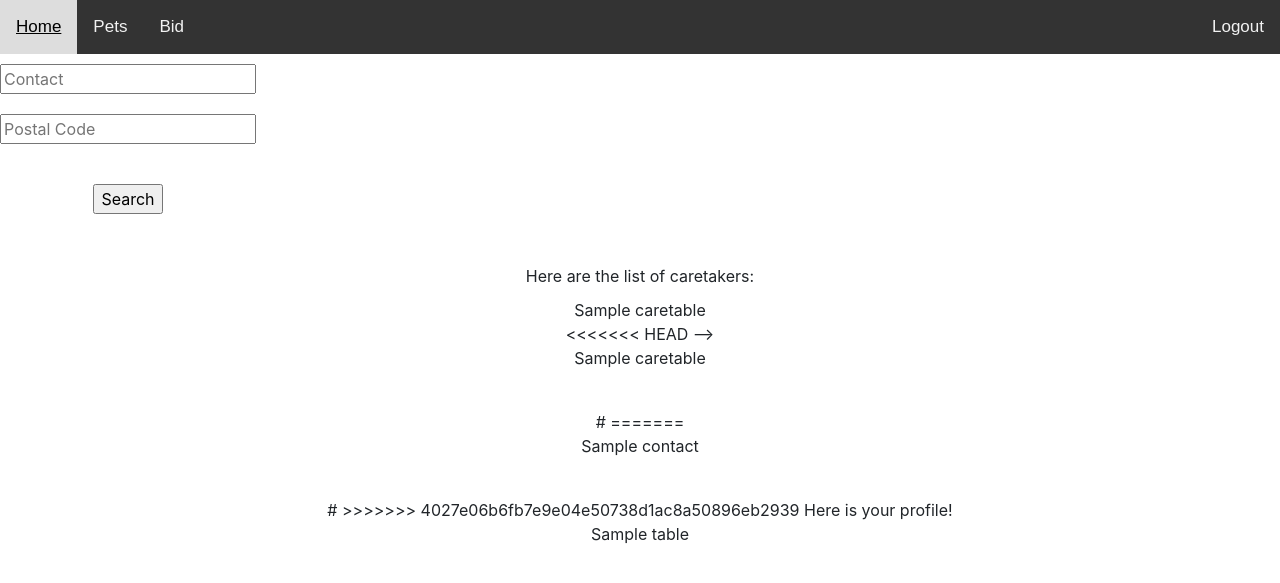
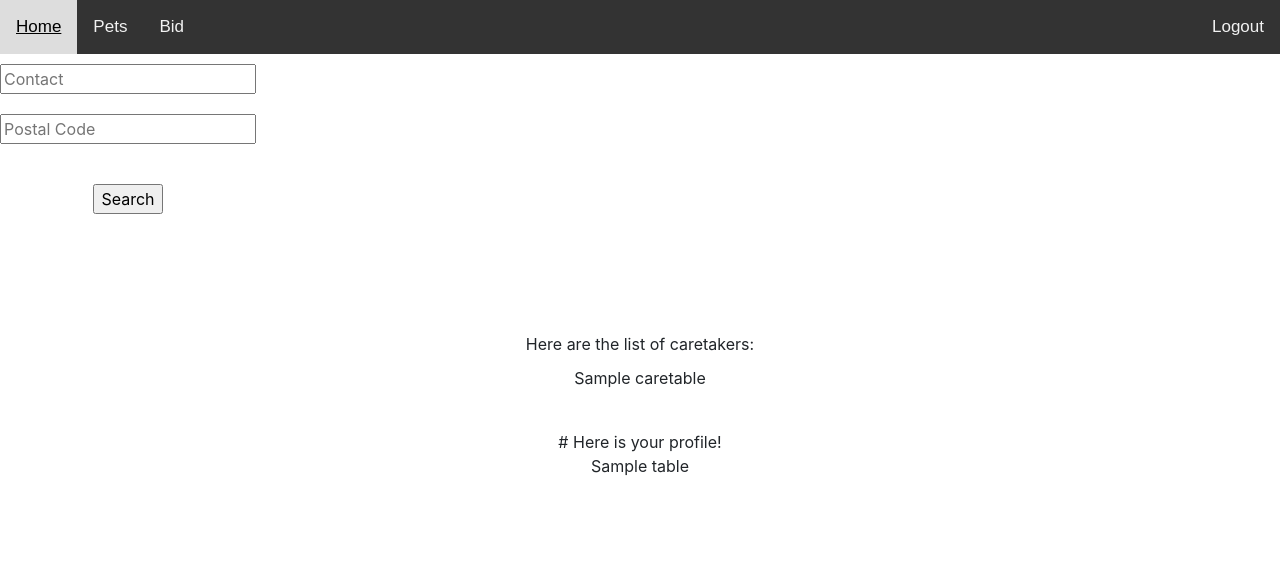
Before and after one commit to wgzesg/CS2102_2021_S1_Team11, a Flask app: template FlaskApp/templates/owner.html in a window 1280 px wide. Shown: the top 583 px of the page. Run offline with Flask 2, Linux system fonts and the light colour scheme; tables that the repository leaves empty hold one stand-in row (values such as "Sample post"); the template is opened without the code that fills it: values that come from a table or form of the project are taken from there, most other values are stand-ins (such as "Sample title", 1, 10 or a date in 2020); some libraries are stand-ins or nearby versions.

Commit message:
pagination

```diff
--- a/FlaskApp/templates/owner.html
+++ b/FlaskApp/templates/owner.html
@@ -105,27 +105,11 @@
         <div class="table">
             <p class="caption">Here are the list of caretakers:</p>
 
-            <div class="profiletable">
+            <div class="caretable">
                 {{ caretable }}
             </div>
-<<<<<<< HEAD
-            -->
-
-                <div class="caretable">
-                    {{ caretable }}
-                </div>
-
             {{ pagination.links }}
 
-=======
-
-            {% for caretaker_page in caretaker_pages %}
-            <div class="caretable">
-                {{ caretaker_page.contact }}
-            </div>
-            {% endfor %} {{ pagination.links }}
-
->>>>>>> 4027e06b6fb7e9e04e50738d1ac8a50896eb2939
             <hi class="caption">Here is your profile!</hi>
             <div class="profiletable">
                 {{ table }}
```
